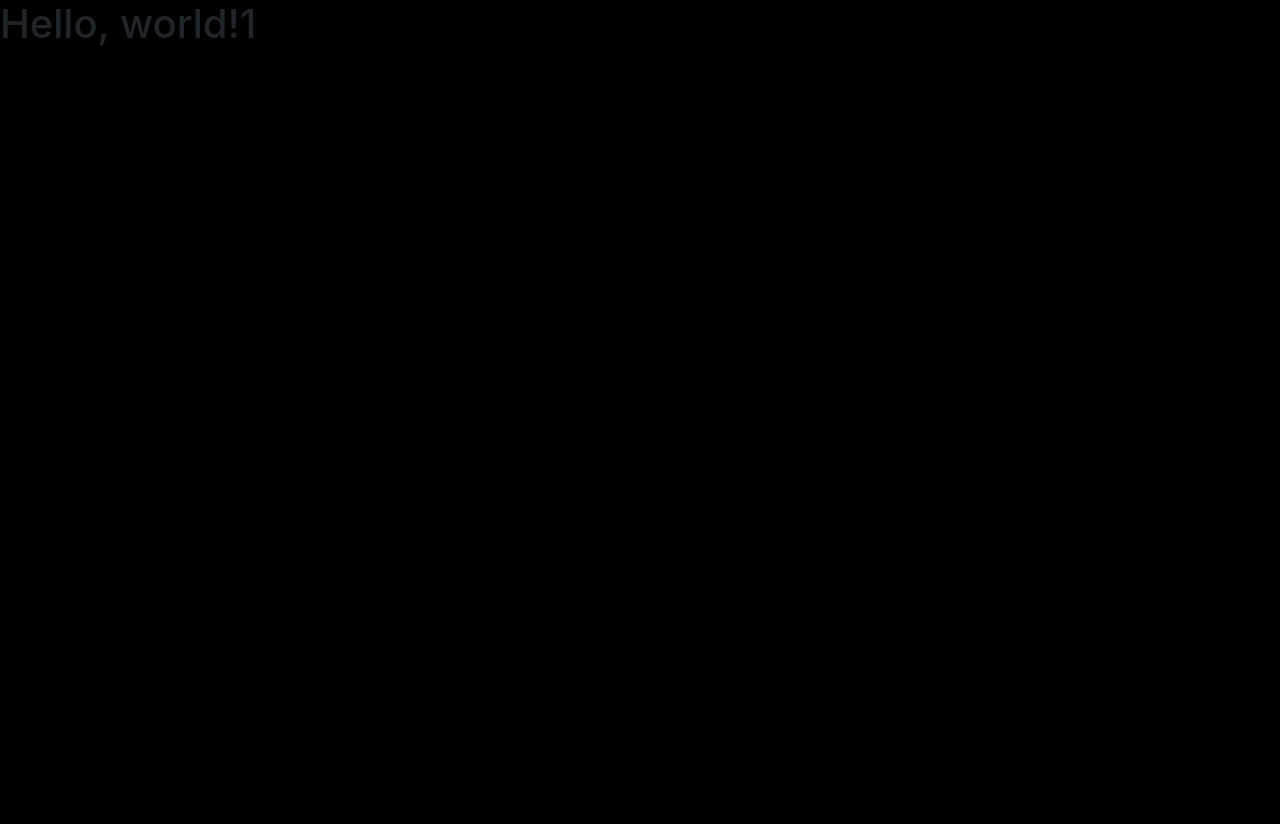
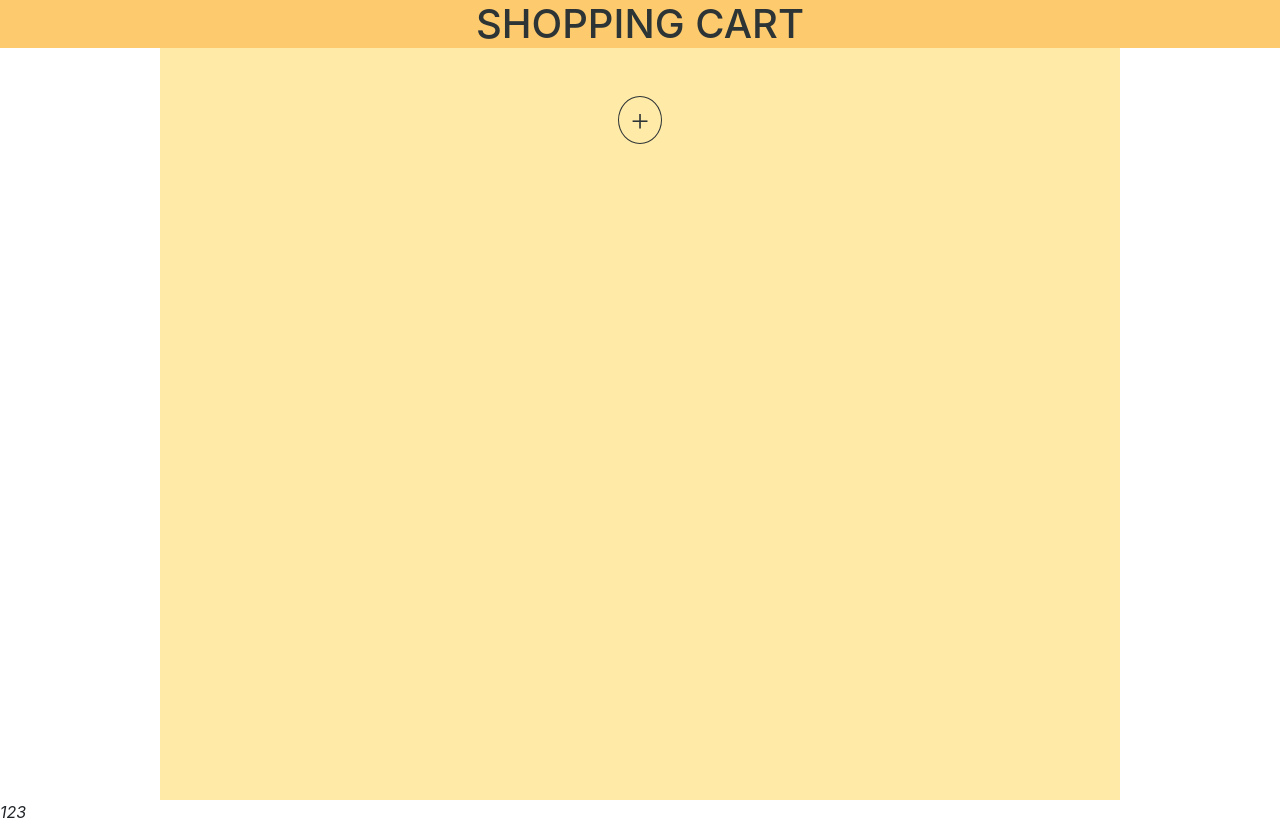
Before and after one commit to OlgaErr/shoppingCart, a website: page app/index.html in a window 1280 px wide. Before the commit the page ends 800 px from the top, so only its background shows below. Drawn offline with nearby package versions, Linux system fonts and the light colour scheme.

Commit message:
button '+' added

```diff
--- a/app/index.html
+++ b/app/index.html
@@ -14,11 +14,14 @@
     <title>Shoping cart</title>
   </head>
   <body>
-    <h1>Hello, world!1</h1>
+    <header class="container-fluid"><h1>Shopping cart</h1></header>
+    <div class="content container-fluid">
+      <div class="lists-board">
+        <a class="btn btn-outline-primary" href="#" role="button">+</a>
+      </div>
+    </div>
+    <i class="fas fa-map">123</i>
 
-
-    <!-- Optional JavaScript -->
-    <!-- jQuery first, then Popper.js, then Bootstrap JS -->
     <script src="https://code.jquery.com/jquery-3.3.1.slim.min.js" integrity="sha384-q8i/X+965DzO0rT7abK41JStQIAqVgRVzpbzo5smXKp4YfRvH+8abtTE1Pi6jizo" crossorigin="anonymous"></script>
     <script src="https://cdnjs.cloudflare.com/ajax/libs/popper.js/1.14.7/umd/popper.min.js" integrity="sha384-UO2eT0CpHqdSJQ6hJty5KVphtPhzWj9WO1clHTMGa3JDZwrnQq4sF86dIHNDz0W1" crossorigin="anonymous"></script>
     <script src="https://stackpath.bootstrapcdn.com/bootstrap/4.3.1/js/bootstrap.min.js" integrity="sha384-JjSmVgyd0p3pXB1rRibZUAYoIIy6OrQ6VrjIEaFf/nJGzIxFDsf4x0xIM+B07jRM" crossorigin="anonymous"></script>
--- a/app/less/main.less
+++ b/app/less/main.less
@@ -1,3 +1,49 @@
-body {
-  background-color: #000;
+* {
+  margin: 0;
+  padding: 0;
 }
+header {
+  background-color:#fdcb6e;
+  text-align: center;
+  text-transform: uppercase;
+  color: #2d3436;
+  position: fixed;
+}
+
+.content {
+  height: 100vh;
+}
+
+h1 {
+  margin-bottom: 0;
+}
+
+.lists-board {
+  margin: 0 auto;
+  width: 75vw;
+  display: flex;
+  justify-content: center;
+  height: 100vh;
+  background-color: #ffeaa7;
+}
+
+.btn-outline-primary {
+  display: inline-block;
+  margin-top: 6rem;
+  border-radius: 50%;
+  height: 3rem;
+  font: 2em bolder;
+  border-color: #2d3436;
+  color: #2d3436;
+}
+
+.btn-outline-primary:active {
+  border-color: #2d3436 !important;
+  background-color: orange !important;
+
+}
+
+.btn-outline-primary:hover {
+  border-color: #2d3436;
+  background-color: #fdcb6e;
+}
--- a/gulpfile.js
+++ b/gulpfile.js
@@ -6,6 +6,11 @@ gulp.task('less', () => gulp.src('app/less/**/*.less') // Берем источ
   .pipe(less()) // Преобразуем less в CSS посредством gulp-less
   .pipe(gulp.dest('app/css')) // Выгружаем результата в папку app/css
   .pipe(browserSync.reload({stream: true})) // Обновляем CSS на странице при изменении
+);
+
+gulp.task('build', () => gulp.src('app/less/**/*.less') // Берем источник
+  .pipe(less()) // Преобразуем less в CSS посредством gulp-less
+  .pipe(gulp.dest('app/css')) // Выгружаем результата в папку app/css
 );
 
 gulp.task('browser-sync', function() { // Создаем таск browser-sync
```
Also changed, not shown: app/css/main.css.
